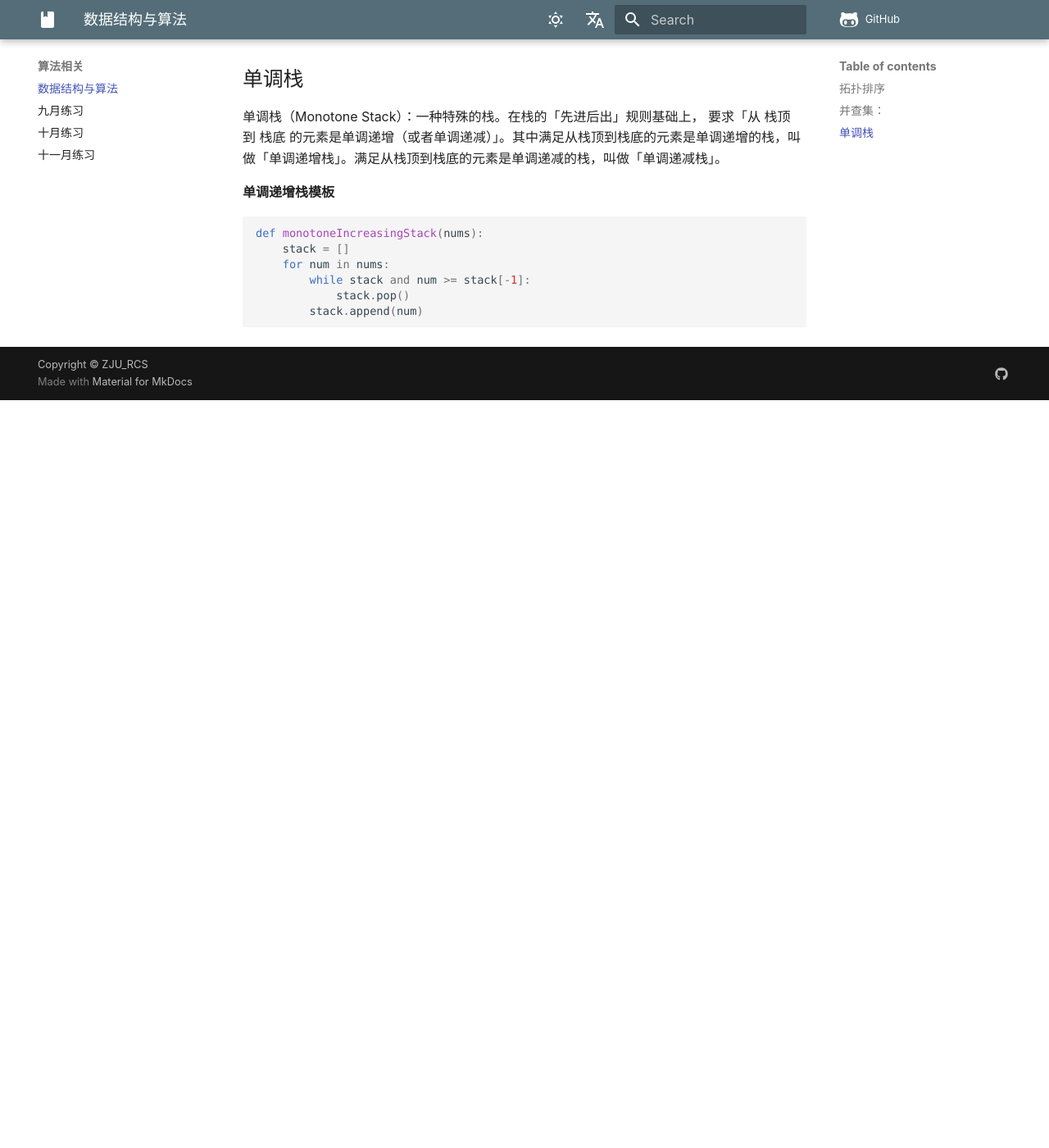
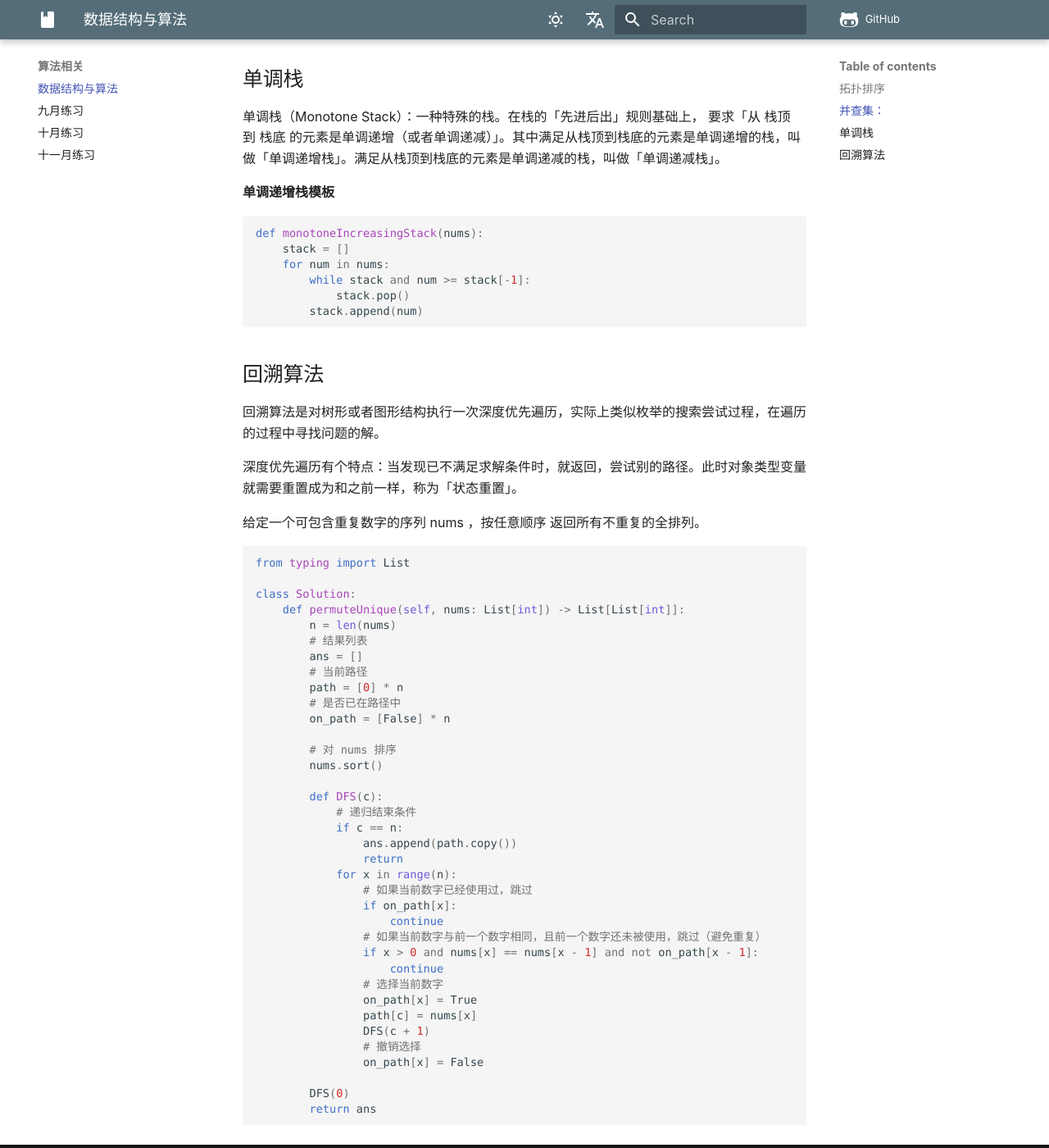
Before and after one commit to zjuer-dm/Notebook, an MkDocs documentation site: the page built from docs/computer/algorithm/alg.md, in a window 1280 px wide and 1400 px high, scrolled down 3097 px. Shown: the whole window at 82% size. Built offline with MkDocs 1.6.1 and Material for MkDocs 9.7.7, drawn with Linux system fonts in a browser that asks for light colours; nearby versions of some CDN libraries; some web fonts are replaced; comment, search, counter and statistics services are not loaded; before the commit the page ends 3585 px from its top, so only the background shows below that.

Commit message:
2024.12.1

````diff
--- a/docs/computer/algorithm/alg.md
+++ b/docs/computer/algorithm/alg.md
@@ -153,3 +153,50 @@ def monotoneIncreasingStack(nums):
             stack.pop()
         stack.append(num)
 ```
+
+
+## 回溯算法
+回溯算法是对树形或者图形结构执行一次深度优先遍历，实际上类似枚举的搜索尝试过程，在遍历的过程中寻找问题的解。
+
+深度优先遍历有个特点：当发现已不满足求解条件时，就返回，尝试别的路径。此时对象类型变量就需要重置成为和之前一样，称为「状态重置」。
+
+给定一个可包含重复数字的序列 nums ，按任意顺序 返回所有不重复的全排列。
+
+```py
+from typing import List
+
+class Solution:
+    def permuteUnique(self, nums: List[int]) -> List[List[int]]:
+        n = len(nums)
+        # 结果列表
+        ans = []
+        # 当前路径
+        path = [0] * n
+        # 是否已在路径中
+        on_path = [False] * n
+
+        # 对 nums 排序
+        nums.sort()
+
+        def DFS(c):
+            # 递归结束条件
+            if c == n:
+                ans.append(path.copy())
+                return
+            for x in range(n):
+                # 如果当前数字已经使用过，跳过
+                if on_path[x]:
+                    continue
+                # 如果当前数字与前一个数字相同，且前一个数字还未被使用，跳过（避免重复）
+                if x > 0 and nums[x] == nums[x - 1] and not on_path[x - 1]:
+                    continue
+                # 选择当前数字
+                on_path[x] = True
+                path[c] = nums[x]
+                DFS(c + 1)
+                # 撤销选择
+                on_path[x] = False
+
+        DFS(0)
+        return ans
+```
--- a/mkdocs.yml
+++ b/mkdocs.yml
@@ -103,6 +103,8 @@ nav:
   - 计算机:
       - 目录: 'computer/computer.md'
       - 计算机组成: 'control/computer_system.md'
+      - 计算机网络: 'computer/computer_web.md'
+      - 操作系统: 'computer/os.md'
       - 正则表达式: 'computer/Regular_Expression.md'
       - javascript: 'computer/javascript.md'
       - git : 'computer/git.md'
````
Also changed, not shown: docs/computer/algorithm/Dec_practice.md (added, +21 -0 lines), docs/computer/os.md (added, +80 -0 lines), docs/reading/合集.md (+5 -0 lines), docs/computer/pic/Screenshot 2024-12-01 at 16.52.00.png (added).
